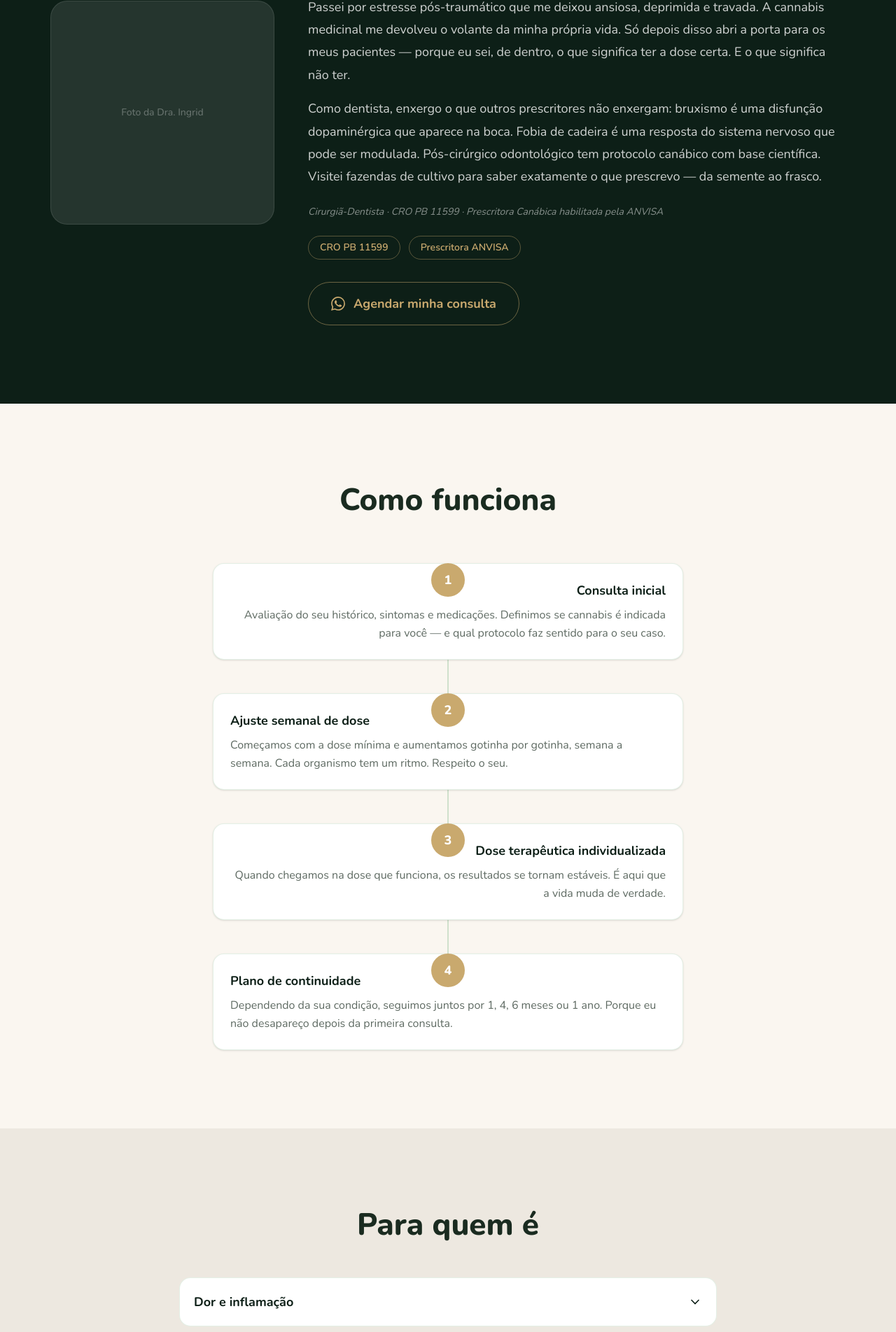
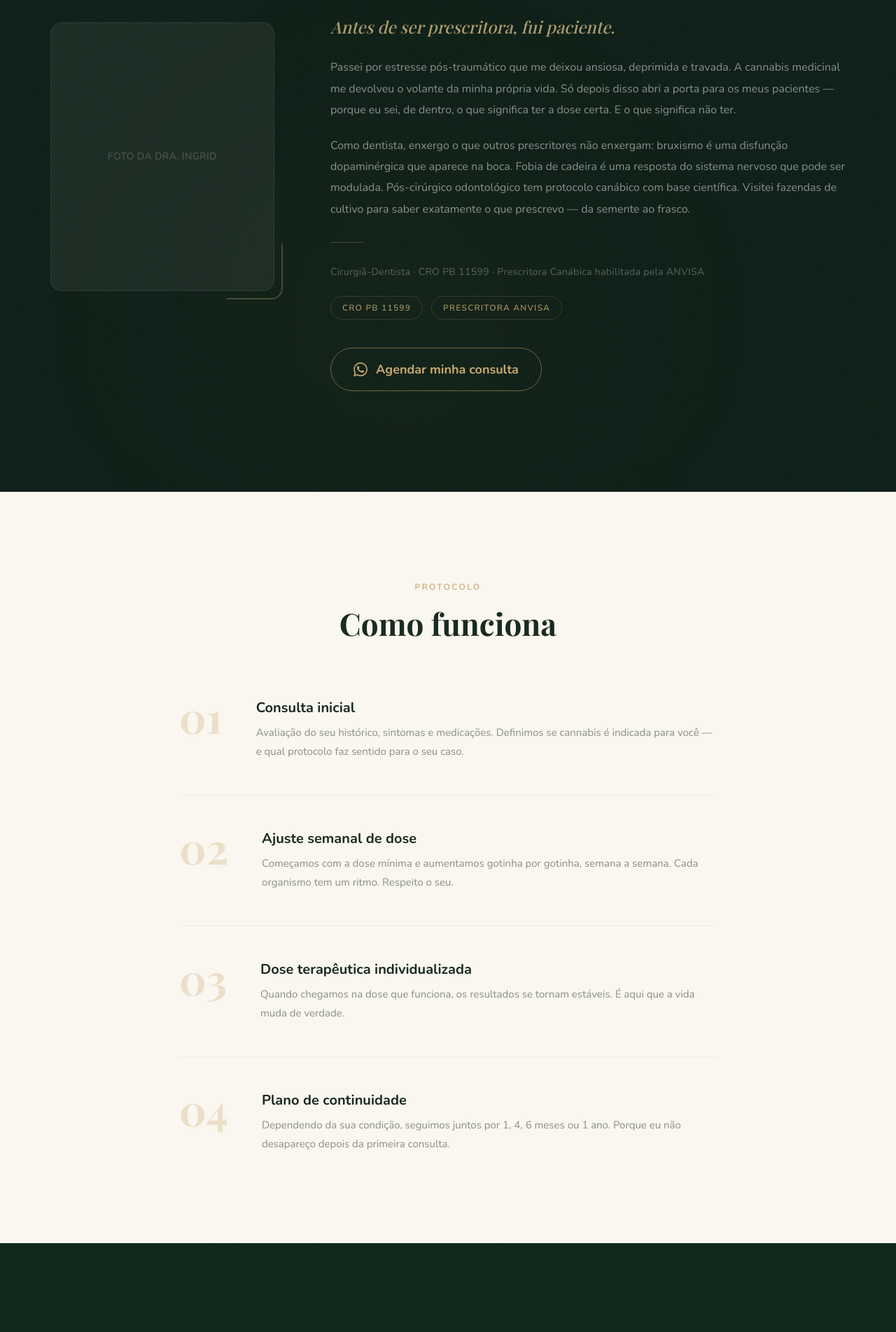
Before and after one commit to Igor-Azvdo/draingrid_frontend, a Next.js app: page / in a window 1280 px wide. Shown: the part 3602-5506 px from the top of the page at 70% size. Built offline with nearby package versions, Linux system fonts and the light colour scheme.

Commit message:
refactor: redesign About, HowItWorks, Conditions — luxury dark glass, editorial numbers, refined accordion

```diff
--- a/src/components/landing/About.tsx
+++ b/src/components/landing/About.tsx
@@ -9,45 +9,65 @@ export function About() {
   const ref = useScrollAnimation();
 
   return (
-    <section id="sobre" className="py-20 md:py-28 bg-hero-dark text-white">
+    <section id="sobre" className="py-24 md:py-36 bg-hero-dark text-white relative noise-overlay overflow-hidden">
+      {/* Atmospheric elements */}
+      <div className="absolute bottom-0 left-1/4 w-[500px] h-[500px] bg-accent/[0.03] rounded-full blur-[150px] pointer-events-none" />
+
       <Container>
-        <div ref={ref} className="scroll-fade-in flex flex-col md:flex-row items-center gap-12">
-          {/* Photo placeholder */}
-          <div className="shrink-0 w-64 h-64 md:w-80 md:h-80 rounded-3xl bg-white/10 border border-white/10 flex items-center justify-center">
-            <span className="text-white/30 text-sm font-medium">Foto da Dra. Ingrid</span>
+        <div ref={ref} className="scroll-fade-in relative z-10">
+          <div className="flex flex-col md:flex-row items-center gap-14 md:gap-20">
+            {/* Photo placeholder — elegant frame */}
+            <div className="shrink-0 relative">
+              <div className="w-72 h-80 md:w-80 md:h-96 rounded-2xl bg-glass-light border border-glass-border flex items-center justify-center overflow-hidden">
+                <span className="text-white/20 text-sm font-medium tracking-wide uppercase">Foto da Dra. Ingrid</span>
+              </div>
+              {/* Decorative corner accent */}
+              <div className="absolute -bottom-3 -right-3 w-20 h-20 border-b-2 border-r-2 border-accent/30 rounded-br-2xl" />
             </div>
 
             {/* Text */}
             <div className="flex-1 text-center md:text-left">
-            <h2 className="text-3xl md:text-[2.75rem] font-extrabold mb-8">
+              <p className="text-accent uppercase tracking-[0.2em] text-xs font-semibold mb-4">
+                A prescritora
+              </p>
+              <h2 className="font-display text-3xl md:text-[2.75rem] font-bold mb-10 leading-tight">
                 {aboutContent.title}
               </h2>
+
               {aboutContent.paragraphs.map((p, i) => (
                 <p
                   key={i}
-                className={`text-white/80 text-lg leading-[1.8] mb-4 ${
-                  i === 0 ? "font-semibold italic text-primary-light text-xl" : ""
+                  className={`leading-[1.9] mb-5 ${
+                    i === 0
+                      ? "font-display text-xl md:text-2xl font-medium italic text-accent-light/80"
+                      : "text-white/50 text-base"
                   }`}
                 >
                   {p}
                 </p>
               ))}
-            <p className="text-white/50 text-sm mt-6 mb-6 italic">
+
+              <div className="w-12 h-px bg-accent/30 mx-auto md:mx-0 my-8" />
+
+              <p className="text-white/30 text-sm mb-6 tracking-wide">
                 {aboutContent.credentials}
               </p>
-            <div className="flex flex-wrap justify-center md:justify-start gap-3 mb-8">
+
+              <div className="flex flex-wrap justify-center md:justify-start gap-3 mb-10">
                 {aboutContent.badges.map((badge) => (
                   <span
                     key={badge}
-                  className="text-sm font-semibold text-accent border border-accent/40 px-4 py-1.5 rounded-full"
+                    className="text-xs font-semibold text-accent/80 uppercase tracking-[0.1em] border border-accent/20 px-4 py-2 rounded-full"
                   >
                     {badge}
                   </span>
                 ))}
               </div>
+
               <WhatsAppButton variant="outline">
                 Agendar minha consulta
               </WhatsAppButton>
+            </div>
           </div>
         </div>
       </Container>
--- a/src/components/landing/Conditions.tsx
+++ b/src/components/landing/Conditions.tsx
@@ -10,32 +10,39 @@ export function Conditions() {
   const [openIndex, setOpenIndex] = useState<number | null>(null);
 
   return (
-    <section className="py-20 md:py-28 bg-bg-sage">
+    <section className="py-24 md:py-32 bg-surface-dark text-white relative noise-overlay overflow-hidden">
+      <div className="absolute top-1/2 left-0 w-80 h-80 bg-primary/[0.03] rounded-full blur-[120px] pointer-events-none -translate-y-1/2" />
+
       <Container>
-        <div ref={ref} className="scroll-fade-in max-w-3xl mx-auto">
-          <h2 className="text-3xl md:text-[2.75rem] font-extrabold text-text text-center mb-12">
+        <div ref={ref} className="scroll-fade-in max-w-3xl mx-auto relative z-10">
+          <p className="text-accent uppercase tracking-[0.2em] text-xs font-semibold text-center mb-4">
+            Indicações
+          </p>
+          <h2 className="font-display text-3xl md:text-[2.75rem] font-bold text-white text-center mb-14 leading-tight">
             {conditionsContent.title}
           </h2>
-          <div className="flex flex-col gap-3">
+
+          <div className="flex flex-col gap-2">
             {conditionsContent.categories.map((cat, i) => (
               <div
                 key={i}
-                className="bg-white rounded-2xl border border-card-border overflow-hidden"
+                className="bg-glass-light border border-glass-border rounded-xl overflow-hidden transition-all duration-300 hover:border-glass-border-hover"
               >
                 <button
                   onClick={() => setOpenIndex(openIndex === i ? null : i)}
-                  className="w-full flex items-center justify-between p-5 text-left font-bold text-hero-dark text-lg hover:bg-bg-warm/50 transition-colors cursor-pointer"
+                  className="w-full flex items-center justify-between p-5 md:p-6 text-left font-semibold text-white/80 text-base md:text-lg transition-colors cursor-pointer"
+                  aria-expanded={openIndex === i}
                 >
                   {cat.name}
                   <svg
-                    width="20"
-                    height="20"
+                    width="18"
+                    height="18"
                     viewBox="0 0 24 24"
                     fill="none"
                     stroke="currentColor"
-                    strokeWidth="2"
+                    strokeWidth="1.5"
                     strokeLinecap="round"
-                    className={`shrink-0 transition-transform duration-300 ${
+                    className={`shrink-0 text-accent/60 transition-transform duration-300 ${
                       openIndex === i ? "rotate-180" : ""
                     }`}
                   >
@@ -43,15 +50,15 @@ export function Conditions() {
                   </svg>
                 </button>
                 <div
-                  className={`overflow-hidden transition-all duration-300 ${
+                  className={`overflow-hidden transition-all duration-400 ${
                     openIndex === i ? "max-h-96 opacity-100" : "max-h-0 opacity-0"
                   }`}
                 >
-                  <div className="px-5 pb-5 flex flex-wrap gap-2">
+                  <div className="px-5 md:px-6 pb-5 md:pb-6 flex flex-wrap gap-2">
                     {cat.items.map((item) => (
                       <span
                         key={item}
-                        className="text-sm font-medium text-primary-dark bg-primary/10 px-3 py-1.5 rounded-full"
+                        className="text-sm font-medium text-accent/70 bg-accent/[0.08] border border-accent/10 px-3.5 py-1.5 rounded-full"
                       >
                         {item}
                       </span>
@@ -61,7 +68,9 @@ export function Conditions() {
               </div>
             ))}
           </div>
-          <p className="mt-10 text-center text-lg text-text/70 italic max-w-xl mx-auto">
+
+          <div className="w-12 h-px bg-accent/30 mx-auto mt-14 mb-6" />
+          <p className="text-center text-base text-white/40 italic max-w-lg mx-auto leading-relaxed">
             {conditionsContent.closing}
           </p>
         </div>
--- a/src/components/landing/HowItWorks.tsx
+++ b/src/components/landing/HowItWorks.tsx
@@ -8,38 +8,34 @@ export function HowItWorks() {
   const ref = useScrollAnimation();
 
   return (
-    <section id="como-funciona" className="py-20 md:py-28 bg-bg-warm">
+    <section id="como-funciona" className="py-24 md:py-32 bg-bg-cream">
       <Container>
         <div ref={ref} className="scroll-fade-in">
-          <h2 className="text-3xl md:text-[2.75rem] font-extrabold text-text text-center mb-16">
+          <p className="text-accent uppercase tracking-[0.2em] text-xs font-semibold text-center mb-4">
+            Protocolo
+          </p>
+          <h2 className="font-display text-3xl md:text-[2.75rem] font-bold text-text text-center mb-20 leading-tight">
             {stepsContent.title}
           </h2>
-          <div className="relative max-w-2xl mx-auto">
-            {/* Vertical line */}
-            <div className="absolute left-6 md:left-1/2 top-0 bottom-0 w-0.5 bg-primary-light/40 -translate-x-1/2" />
 
+          {/* Steps — clean numbered list */}
+          <div className="max-w-3xl mx-auto">
             {stepsContent.steps.map((step, i) => (
               <div
                 key={step.number}
-                className={`relative flex items-start gap-6 mb-12 last:mb-0 md:gap-12 ${
-                  i % 2 === 0 ? "md:flex-row" : "md:flex-row-reverse"
-                }`}
+                className={`flex items-start gap-8 md:gap-12 ${i < stepsContent.steps.length - 1 ? "mb-12 pb-12 border-b border-black/[0.04]" : ""}`}
               >
-                {/* Number circle */}
-                <div className="shrink-0 w-12 h-12 rounded-full bg-accent text-white flex items-center justify-center font-extrabold text-lg z-10 md:absolute md:left-1/2 md:-translate-x-1/2">
-                  {step.number}
-                </div>
+                {/* Number */}
+                <span className="font-display text-5xl md:text-6xl font-bold text-accent/30 leading-none shrink-0 -mt-1">
+                  {String(step.number).padStart(2, "0")}
+                </span>
 
                 {/* Content */}
-                <div
-                  className={`flex-1 ml-4 md:ml-0 bg-white rounded-2xl border border-card-border p-6 shadow-sm md:w-[calc(50%-3rem)] ${
-                    i % 2 === 0 ? "md:mr-auto md:text-right" : "md:ml-auto md:text-left"
-                  }`}
-                >
-                  <h3 className="text-lg font-bold text-hero-dark mb-2">
+                <div className="flex-1">
+                  <h3 className="text-lg md:text-xl font-bold text-text mb-2">
                     {step.title}
                   </h3>
-                  <p className="text-text/70 leading-relaxed">
+                  <p className="text-text/50 leading-[1.8] text-[0.9375rem]">
                     {step.description}
                   </p>
                 </div>
```
Lines whose indentation alone changed are shown as unchanged.
